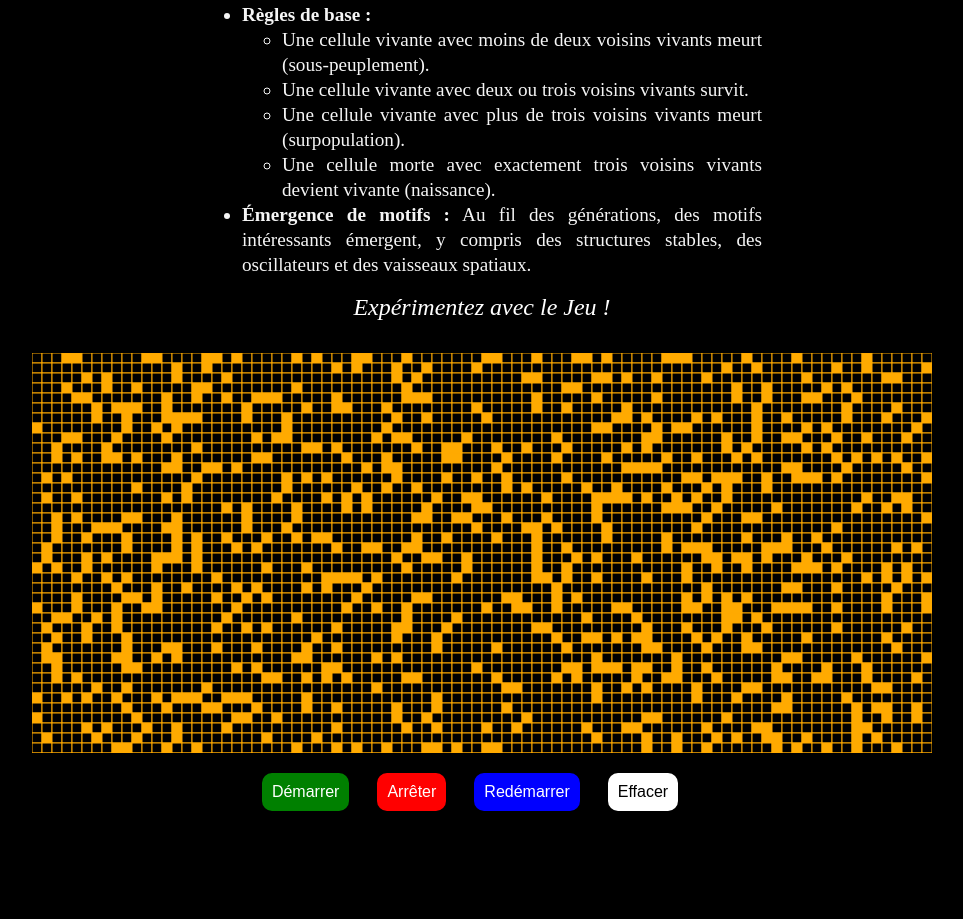
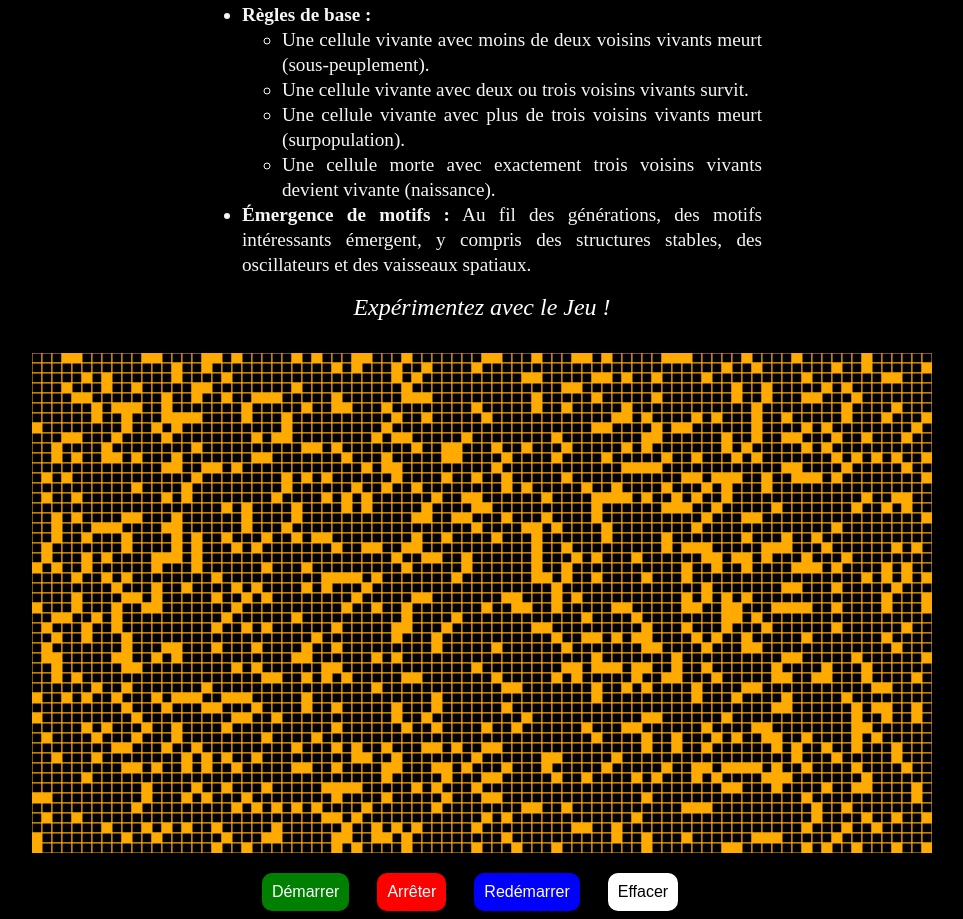
Before and after one commit to Firex14/Conway_Game, a plain HTML site: page index.html in a window 1280 px wide. Shown: the part 625-1544 px from the top of the page, without its empty margins (158-1121 px from the left). Before the commit the page ends 1444 px from the top, so only its background shows below. Drawn offline with Linux system fonts and the light colour scheme.

```diff
--- a/index.html
+++ b/index.html
@@ -50,7 +50,7 @@
         <h2>Expérimentez avec le Jeu !</h2>
 
         </div>
-        <canvas id="gamefield" width="900" height="400"></canvas>
+        <canvas id="gamefield" width="900" height="500"></canvas>
         <div class="buttons">
             <button id="start">Démarrer</button>
             <button id="stop">Arrêter</button>
```
